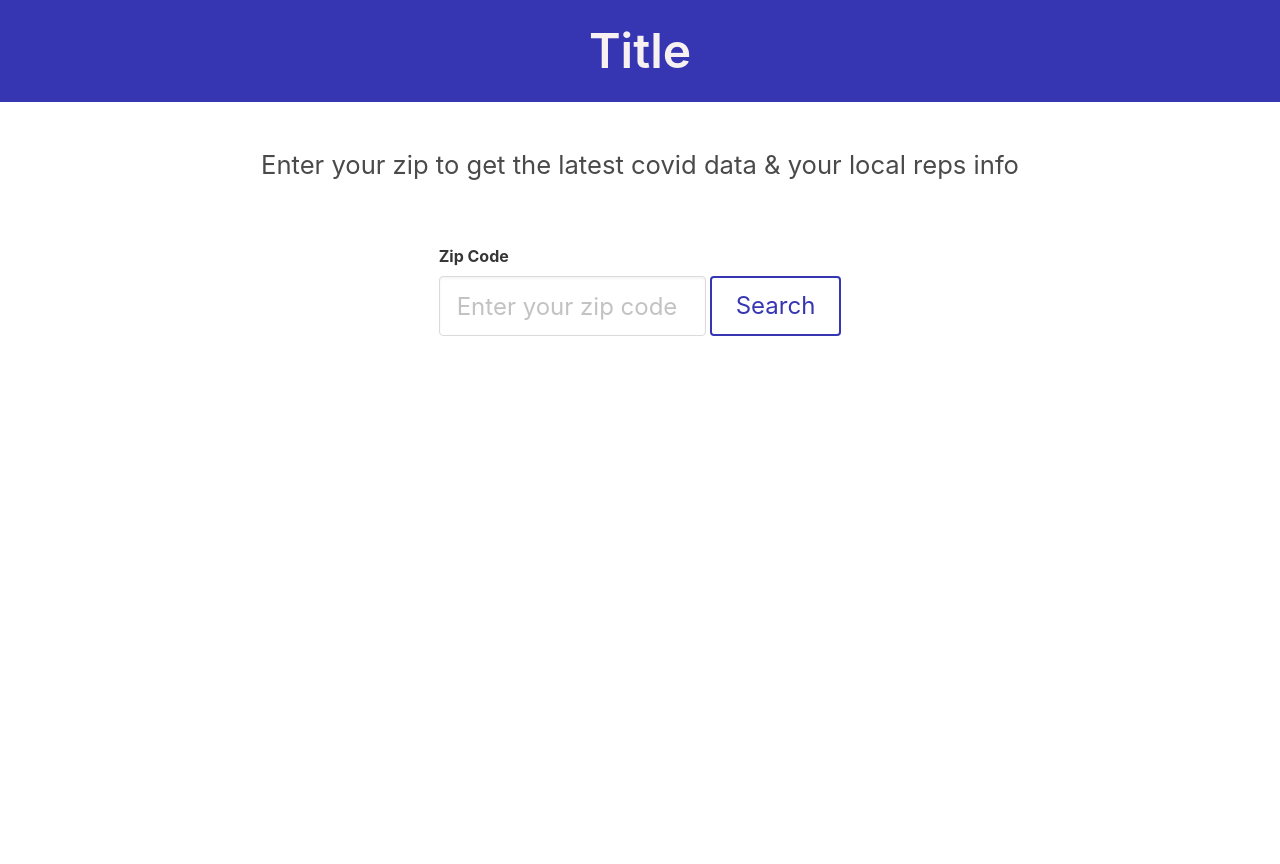
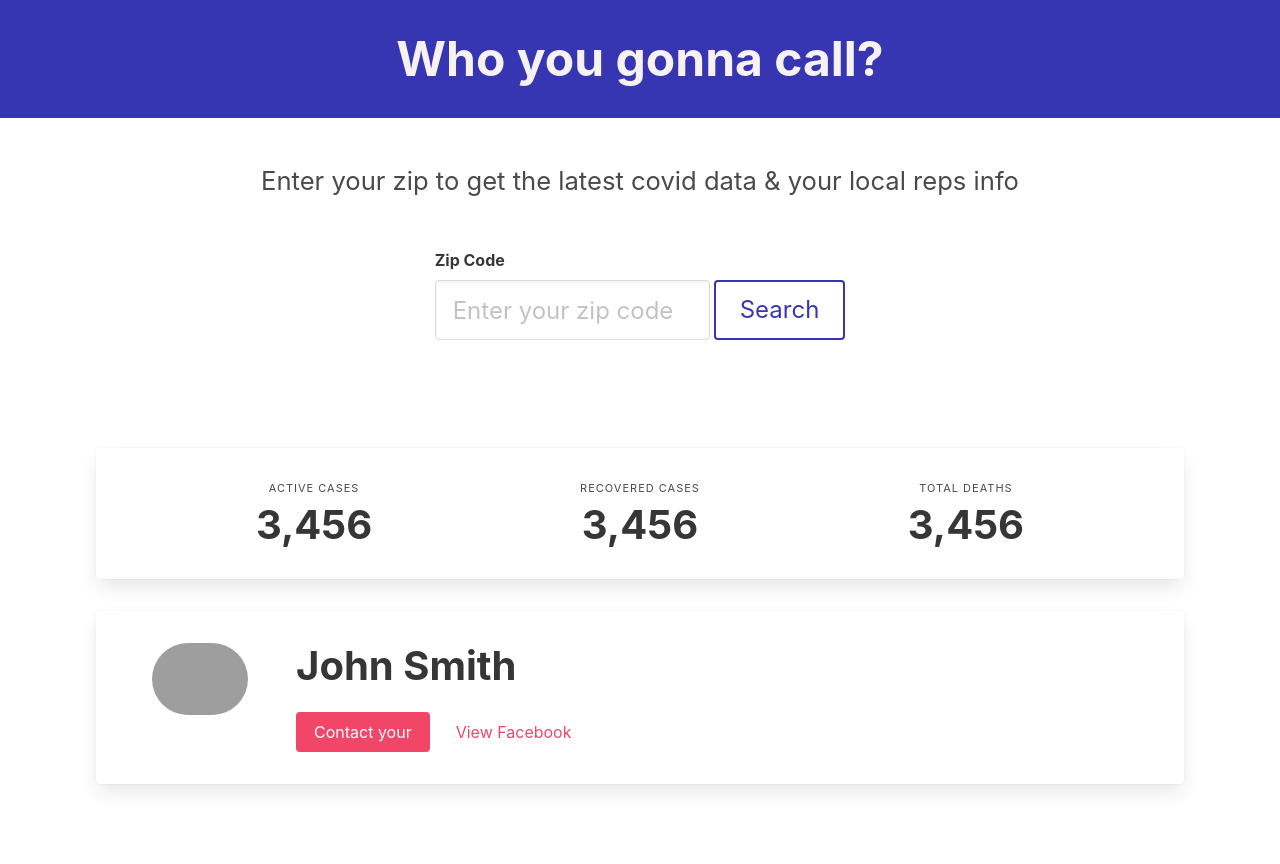
Before and after one commit to JPKashlak/placeholder-name, a plain HTML site: page index.html in a window 1280 px wide. Before the commit the page ends 800 px from the top, so only its background shows below. Drawn offline with nearby package versions, Linux system fonts and the light colour scheme; grey boxes are pictures that could not be loaded.

Commit message:
card formatting html/css

```diff
--- a/assets/css/style.css
+++ b/assets/css/style.css
@@ -4,7 +4,7 @@
 
 header {
   background-color: rgb(54, 54, 179);
-    padding: 24px;
+  padding: 32px;
   margin-bottom: 12px;
 }
 
@@ -15,15 +15,12 @@
 h1 {
   padding-top: 32px;
   font-size: 1.6rem;
+  margin-bottom: 48px;
 }
 
 body,
 .field-label {
   font-size: 1.2rem;
-  }
-
-  #test {
-    margin: 48px 0;
 }
 
 /* input styles */
@@ -51,7 +48,7 @@
       border: crimson 2px solid;
   } */
 
-  .dataTitle {
+.title {
   font-weight: bold;
 }
 
@@ -59,7 +56,11 @@
   margin-bottom: 7px;
 }
 
-  li {
-    list-style-type: none;
-    padding: 12px 32px 12px 0;
+.card {
+  padding: 32px 56px;
+  margin: 32px;
 }
+
+.media-left {
+  width: 128px;
+}
--- a/index.html
+++ b/index.html
@@ -3,23 +3,22 @@
   <head>
       <meta charset="UTF-8">
       <meta name="viewport" content="width=device-width, initial-scale=1.0">
-    <title>Group Project 1</title>
+      <title>Who you gonna call?</title>
       <link rel="stylesheet" href="https://cdnjs.cloudflare.com/ajax/libs/bulma/0.9.1/css/bulma.min.css">
       <link rel="stylesheet" href="./assets/css/style.css">
   </head>
+
   <body>
 
     <header>
-    <p class="title is-1 has-text-centered">Title</p>
+      <p class="title is-1 has-text-centered">Who you gonna call?</p>
     </header>
 
     <main>
-
       <!--Zip Code Form-->
-
         <h1 class="has-text-centered">Enter your zip to get the latest covid data & your local reps info</h1>
-      <div class = "columns is-centered"  id="test">
-        <div class = "column is-half-mobile is-one-third-tablet is-one-third-desktop has-text-centered">
+        <div class = "columns is-centered">
+          <div class="column is-half-mobile is-one-third-tablet is-one-third-desktop has-text-centered">
             <label class="label has-text-left">Zip Code</label>
             <form id="inputForm">
               <input class="input is-large" type="text" id="zip-field" placeholder="Enter your zip code">
@@ -30,45 +29,52 @@
         </div>
 
       <!--Card Columns-->
-      <div id="cardColumns" class="columns is-centered">
-        <!--First Card-->
-        <div class="column is-one-third-desktop is-one-third-tablet">
-          <div class ="card hidden">
-            <div class="card-header">
-              <p id="covid" class="card-header-title title is-4"></p>
-            </div>
+      <section class="section is-one-third-desktop is-one-third-tablet">
+          <!--Covid Column-->
+          <div class="container">
+            <div class="card">
+              <nav class="level">
+                <!--Active Cases-->
+                  <div class="level-item has-text-centered">
                     <div>
-              <div class="content">
-                <ul>
-                  <li><span class = "dataTitle">Active Cases:</span> <span id = "activeData"></span></li>
-                  <li><span class = "dataTitle">Recovered Cases:</span> <span id = "recoveredData"></span></li>
-                  <li><span class = "dataTitle">Number of Deaths:</span> <span id = "deathData"></span></li>
-                </ul>
+                      <p class="heading" id="activeData">Active Cases</p>
+                      <p class="title is-2 dataTitle">3,456</p>
                     </div>
                   </div>
+                  <!--Recovered Cases-->
+                  <div class="level-item has-text-centered">
+                  <div>
+                    <p class="heading" id="recoveredData">Recovered Cases</p>
+                    <p class="title is-2 dataTitle">3,456</p>
                   </div>
                 </div>
-          <!--Second Card-->
-          <div id = "politic-card"></div>
-
-          <div class="column is-one-third-desktop is-one-third-tablet">
-            <div class ="card hidden">
-              <div class = "card-header">
-                <p class = "card-header-title title is-4" id="rep">
-
-                </p>
+                  <!--Total Deaths-->
+                  <div class="level-item has-text-centered">
+                  <div>
+                    <p class="heading" id="deathData">Total Deaths</p>
+                    <p class="title is-2 dataTitle">3,456</p>
+                  </div>
+                </div>
+              </nav>
+            </div>
           </div>
 
-              <div class="card-image" id="portrait"></div>
+          <!--Representative Column-->
+          <div class="container">
+            <div class="card">
 
-              <div>
-                <div class = "content">
-                  <ul>
-                    <li><span class="dataTitle">Name:</span> <span id="nameData"></span></li>
-                    <li><span class="dataTitle">Contact:</span> <a id="contactData"></a></li>
-                    <li><span class="dataTitle">Facebook:</span> <a id="facebookData"></a></li>
-                  </ul>
+              <!--Avatar-->
+              <div class="media">
+                <div class="media-left margin-32">
+                  <figure class="image is-96x96">
+                    <img class="is-rounded" id="portrait" src="https://bulma.io/images/placeholders/96x96.png" alt="Politician Headshot">
+                  </figure>
                 </div>
+                <div class="media-content">
+                  <p class="title is-2" id="nameData">John Smith</p>
+                  <div class="buttons">
+                    <a class="button is-danger" id="contactData">Contact your</a>
+                    <a class="button is-danger is-inverted" id="facebookData">View Facebook</a>
                   </div>
                 </div>
               </div>
@@ -77,10 +83,7 @@
         </section>
     </main>
 
-
     <script src="https://code.jquery.com/jquery.js"></script>
-
     <script src="assets/js/script.js"></script>
-
   </body>
 </html>
```
Lines whose indentation alone changed are shown as unchanged.
